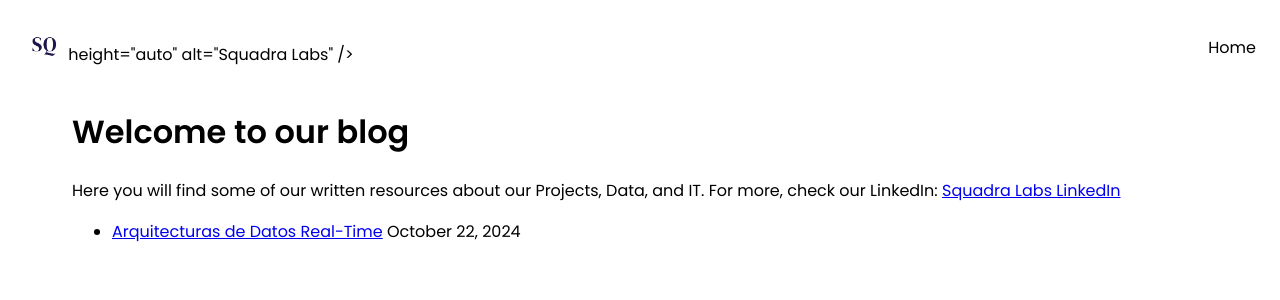
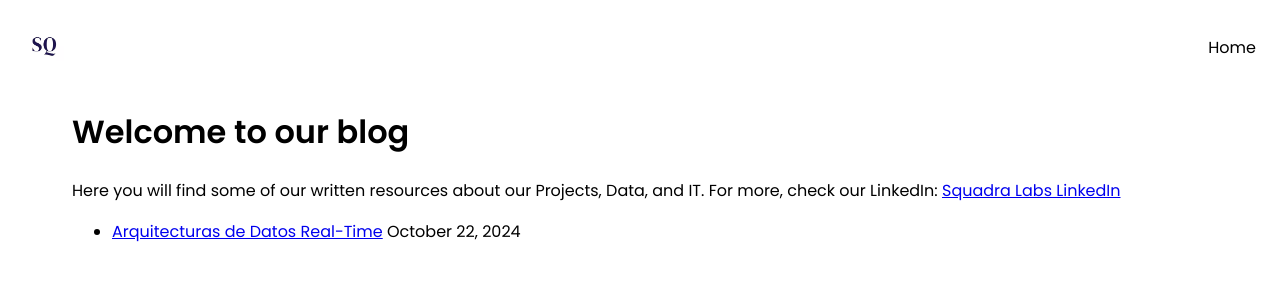
Before and after one commit to squadralabs/squadralabs.github.io, a Jekyll site: the page built from blog.html, in a window 1280 px wide. Shown: the top 300 px of the page. Built offline with Jekyll 4.4.1, drawn with Linux system fonts in a browser that asks for light colours.

Commit message:
Update header.html

```diff
--- a/_includes/header.html
+++ b/_includes/header.html
@@ -4,8 +4,8 @@
       <a href="https://squadralabs.com">
         <img
           src="{{ '/assets/img/sq/sq_purpura_fondoblanco.webp' | relative_url }}"
-          width="40" <!-- Cambiar el tamaño aquí -->
-          height="auto" <!-- Ajusta la altura automáticamente -->
+          width="40"
+          height="auto"
           alt="Squadra Labs"
         />
       </a>
```
